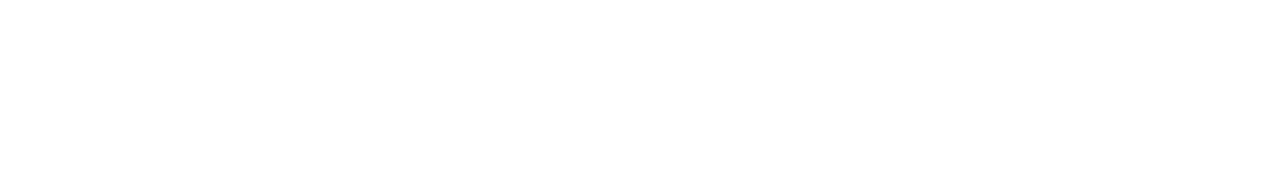
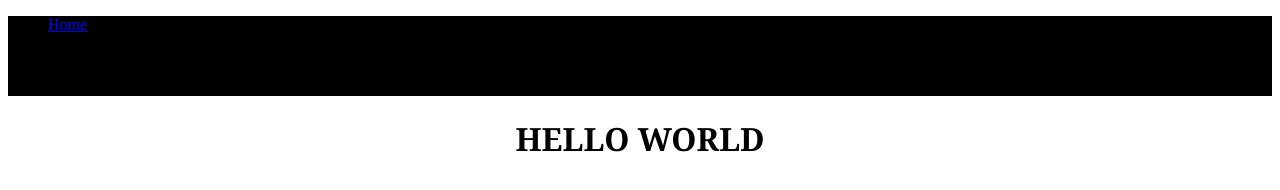
Before and after one commit to ErinLane85/mobile-friendly-practice, a plain HTML site: page index.html in a window 1280 px wide. Drawn offline with Linux system fonts and the light colour scheme.

Commit message:
added header, nav button, and styling

```diff
--- a/css/styles.css
+++ b/css/styles.css
@@ -0,0 +1,12 @@
+li {
+    display: inline-block;
+}
+nav {
+    background-color: black;
+    height: 5rem;
+}
+h1 {
+    text-align: center;
+    text-transform: uppercase;
+    font-family: Georgia, 'Times New Roman', Times, serif;
+}
--- a/index.html
+++ b/index.html
@@ -8,6 +8,15 @@
     <link rel="stylesheet" href="css/styles.css">
 </head>
 <body>
-
+    <header>
+        <nav>
+            <ul>
+                <li>
+                    <a href="#">Home</a>
+                </li>
+            </ul>
+        </nav>
+        <h1>Hello World</h1>
+    </header>
 </body>
 </html>
```
